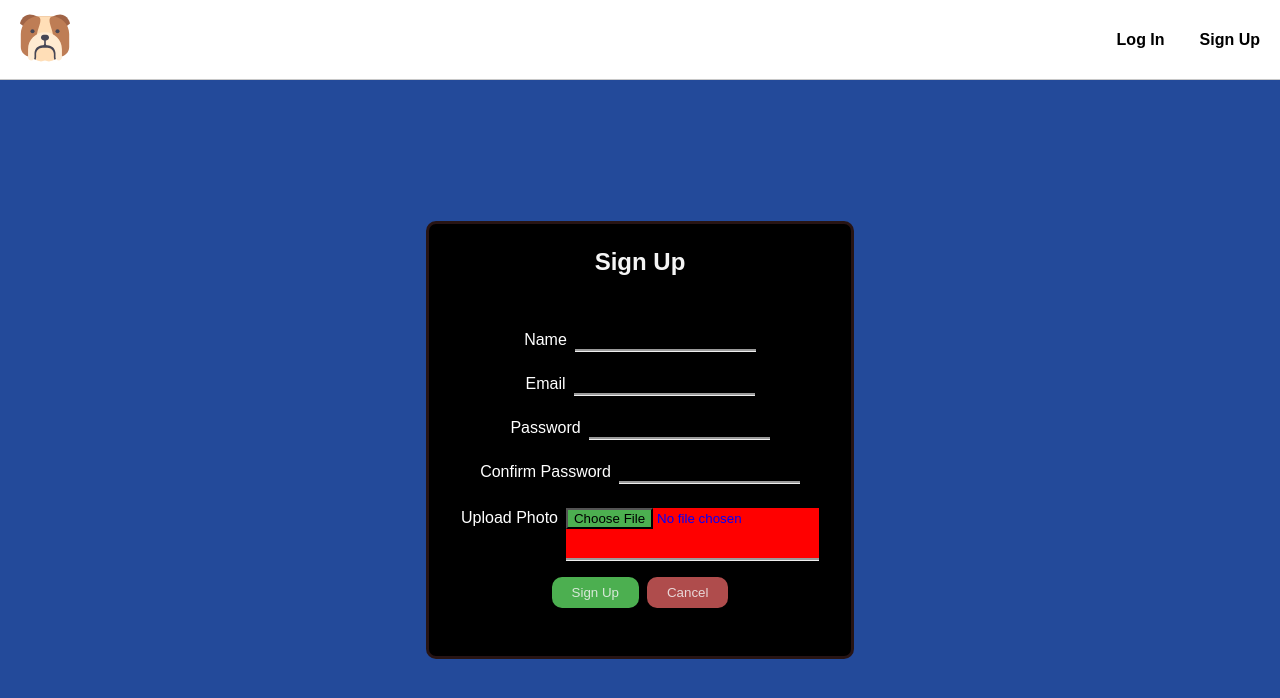
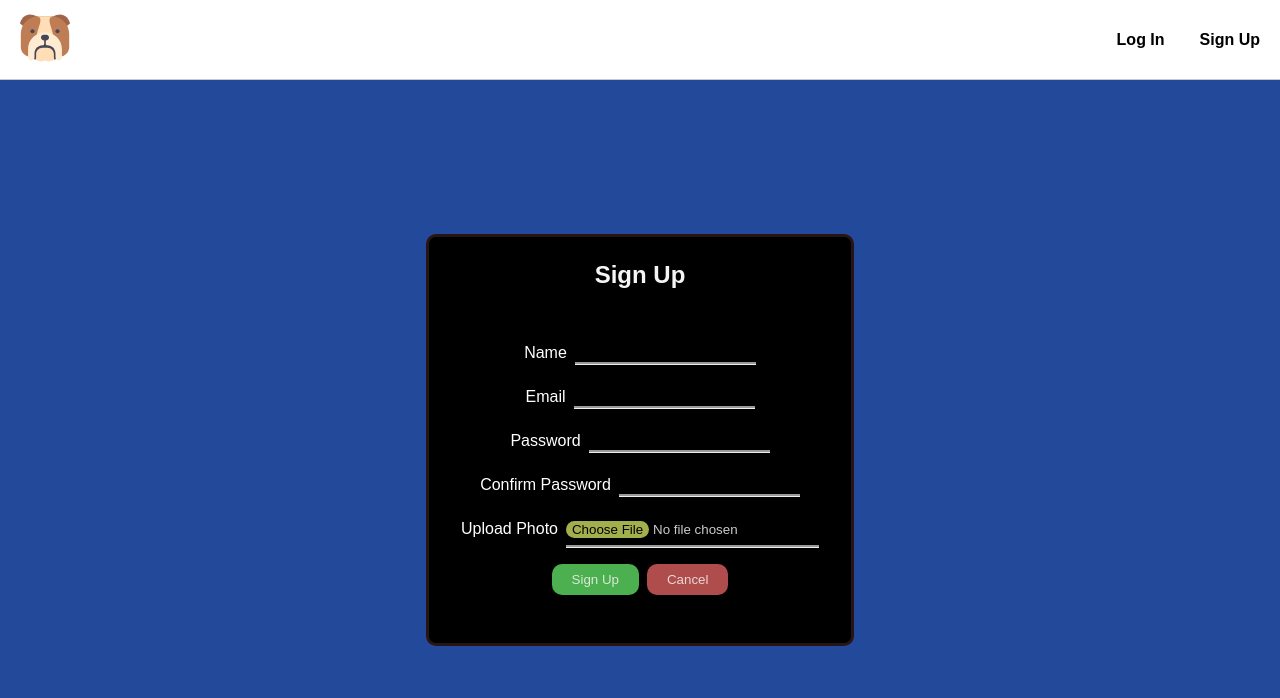
Before and after one commit to hpweisberg/top-dog-front, a React (Vite) app: page /signup in a window 1280 px wide. Shown: the top 698 px of the page. Built offline with nearby package versions, Linux system fonts and the light colour scheme; no server answers.

Commit message:
adjust sign up page

```diff
--- a/src/components/SignupForm/SignupForm.module.css
+++ b/src/components/SignupForm/SignupForm.module.css
@@ -51,16 +51,22 @@ button:hover {
 
 
 .inputContainer > .photoBtn  {
-  background-color: red;
-  height: 4em;
+  /* background-color: red; */
+  /* height: 4em; */
 }
 
 input[type="file"] {
-  color: blue;
+  color: rgba(245, 245, 245, 0.829);
 }
 
 input::file-selector-button{
-  background-color: #4CAF50;
+  background-color: #a3af4c;
+  border-radius: 10px;
+  border: none;
+  margin-bottom: .5em;
+}
+input::file-selector-button:hover{
+  cursor: pointer;
 }
 
 .photoBtn:hover{
```
